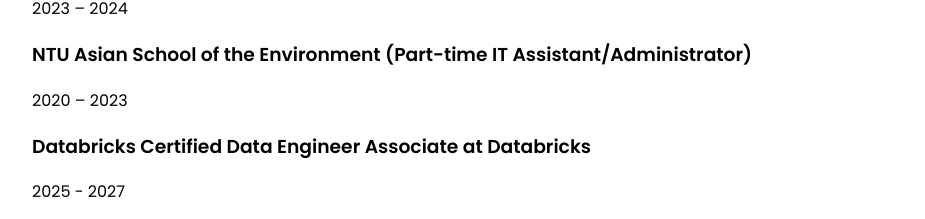
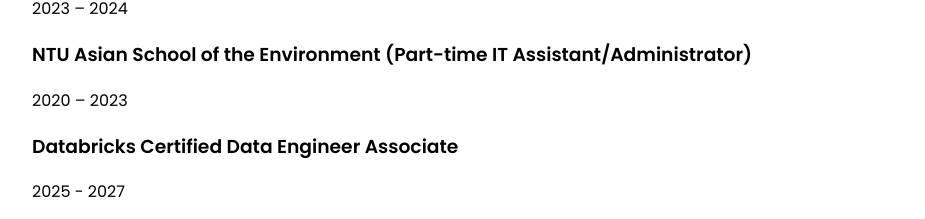
Before and after one commit to jingshenggg/my-portfolio, a React (Create React App) app: page / in a window 1280 px wide. Shown: the part 1972-2191 px from the top of the page, without its empty margins (68-993 px from the left). Built offline with nearby package versions, Linux system fonts and the light colour scheme.

Commit message:
slight touch up

```diff
--- a/src/components/Experience.css
+++ b/src/components/Experience.css
@@ -37,7 +37,7 @@
 }
 
 .certification-badge img {
-  width: 120px; /* Set a reasonable size for the badge */
+  width: 200px; /* Set a reasonable size for the badge */
   height: auto;
   border-radius: 5px; /* Slight round corners for the badge */
   margin-top: 10px;
--- a/src/components/Experience.js
+++ b/src/components/Experience.js
@@ -25,7 +25,6 @@
     },
     {
       role: "Databricks Certified Data Engineer Associate",
-      company: "Databricks",
       period: "2025 - 2027",
       certification: true,
       badge: BadgeIcon,
@@ -44,7 +43,7 @@
               {certification ? (
                 // Display certification differently
                 <div className="certification-item">
-                  <h3>{role} at {company}</h3>
+                  <h3>{role}</h3>
                   <span className="period">{period}</span>
                   <div className="certification-badge">
                     <img src={badge} alt="Databricks Certification Badge" />
```
